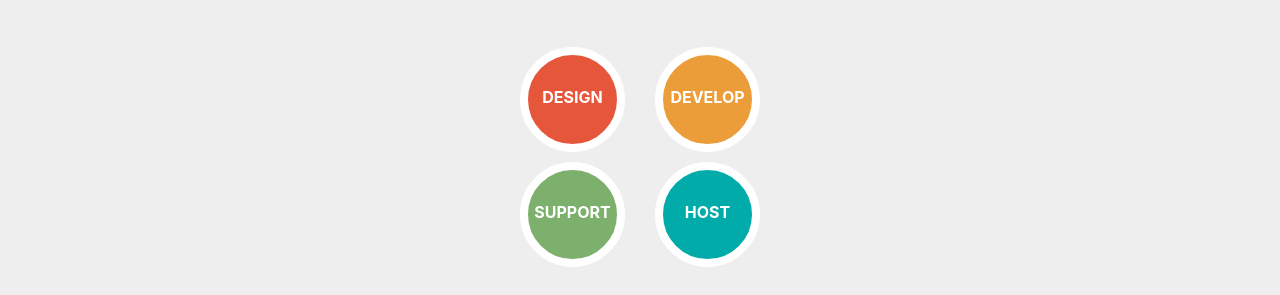
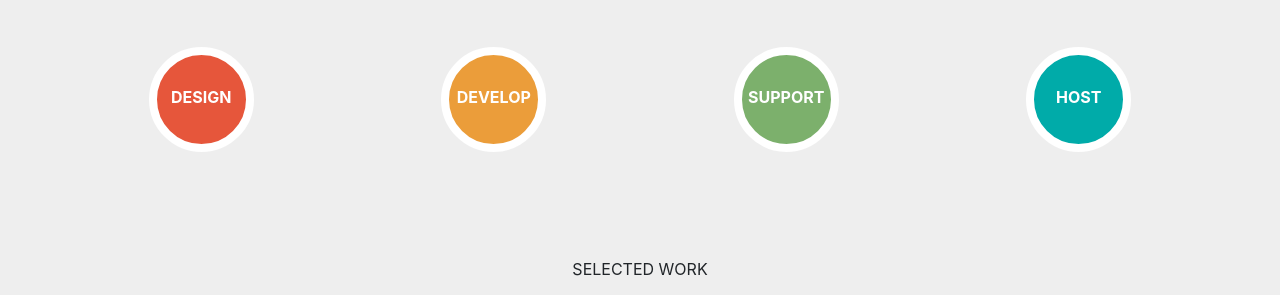
Before and after one commit to Alvarez-Santamaria/codeup-design-project, a plain HTML site: page index.html in a window 1280 px wide. Shown: the part 348-643 px from the top of the page. Drawn offline with nearby package versions, Linux system fonts and the light colour scheme.

Commit message:
started mods for sm display

```diff
--- a/index.html
+++ b/index.html
@@ -31,22 +31,22 @@
     <main>
         <section class="mt-5">
             <div id="circles" class="row">
-                <div class="col-6 d-flex justify-content-end">
+                <div class="col-6 col-sm-3 d-flex justify-content-end justify-content-sm-center p-0">
                     <div class="circle" id="design">
                         DESIGN
                     </div>
                 </div>
-                <div class="col-6">
+                <div class="col-6 col-sm-3 d-flex justify-content-sm-center p-0">
                     <div class="circle" id="develop">
                         DEVELOP
                     </div>
                 </div>
-                <div class="col-6 d-flex justify-content-end">
+                <div class="col-6 col-sm-3 d-flex justify-content-end justify-content-sm-center p-0">
                     <div class="circle" id="support">
                         SUPPORT
                     </div>
                 </div>
-                    <div class="col-6">
+                    <div class="col-6 col-sm-3 d-flex justify-content-sm-center p-0">
                     <div class="circle" id="host">
                         HOST
                     </div>
@@ -58,7 +58,12 @@
             <p>SELECTED WORK</p>
         </div>
             <div class="btm">
-                <img class="ipad" src="assets/images/apple-ipad.jpg">
+
+                        <img class="ipad" src="assets/images/apple-ipad.jpg" alt="Laptop">
+                        <img class="d-none d-md-block" src="assets/images/macbook.jpg" alt="Macbook">
+                        <img class="d-none d-md-block" src="assets/images/man.jpg" alt="Man">
+                        <img class="d-none d-md-block" src="assets/images/security.jpg" alt="Security">
+
 
                 <div id="dot" class="row d-flex justify-content-end mt-2">
                     <p class="mr-auto">FEATURED PROJECT</p>
```
